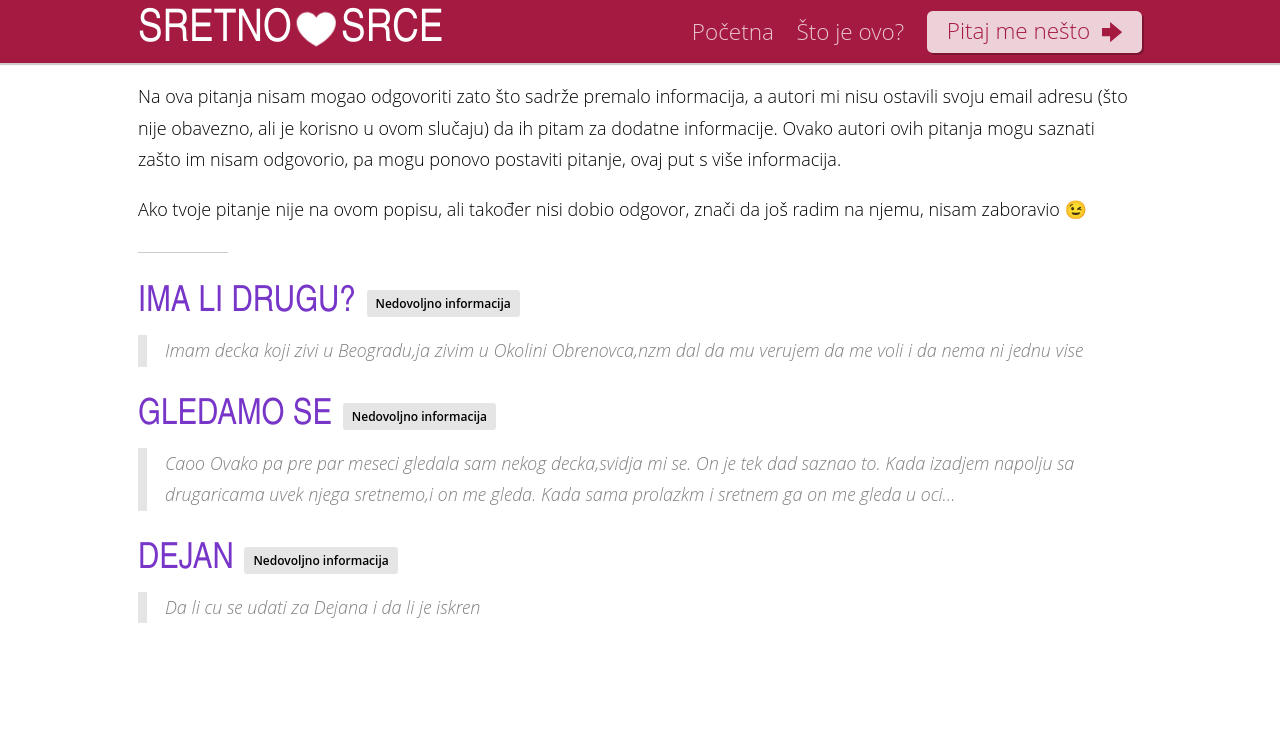
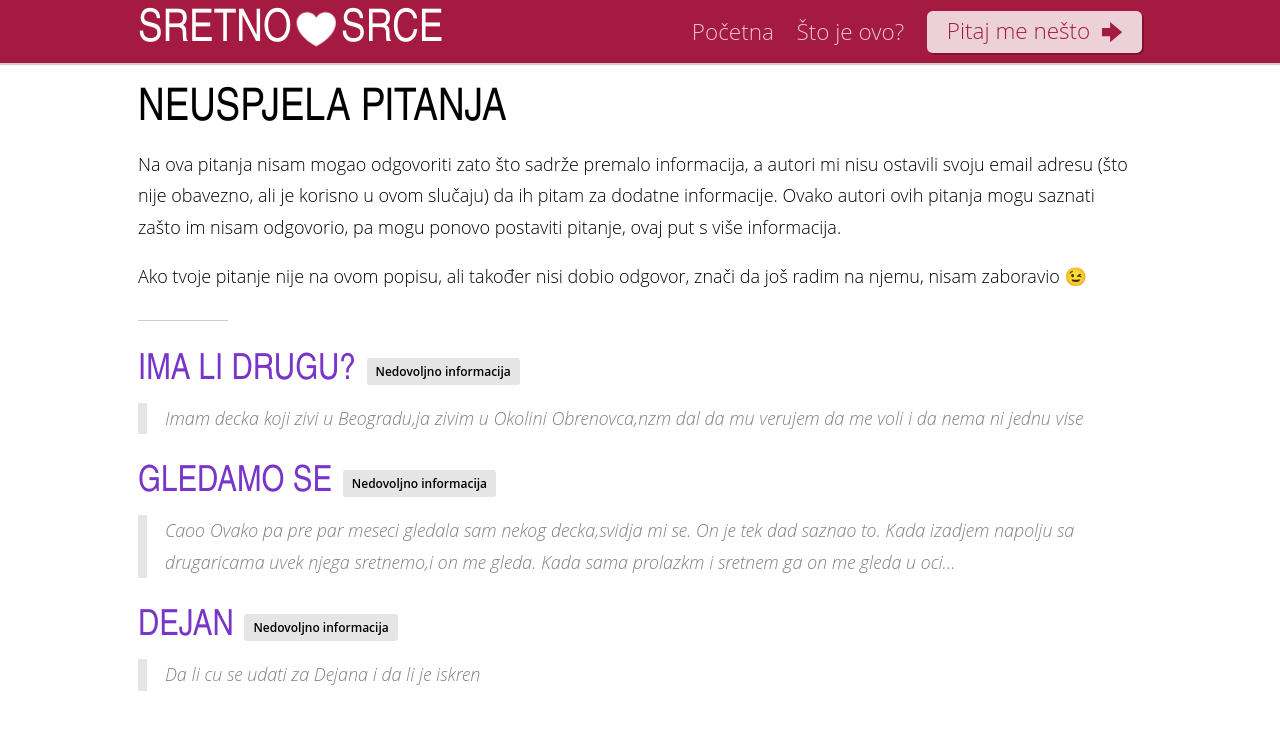
Before and after one commit to silvenon/sretnosrce, a Jekyll site: the page built from blooperi/index.html, in a window 1280 px wide. Shown: the top 730 px of the page. Built offline with Jekyll 4.4.1, drawn with Linux system fonts in a browser that asks for light colours; emoji names are drawn with the system emoji font; comment, search, counter and statistics services are not loaded.

Commit message:
Change bloopers title, what was I thinking

```diff
--- a/blooperi/index.html
+++ b/blooperi/index.html
@@ -1,10 +1,11 @@
 ---
-title: Blooperi
+title: Neuspjela pitanja
 id: bloopers
 excerpt: Na ova pitanja nisam mogao odgovoriti zato što sadrže premalo informacija, a autori mi nisu ostavili svoju email adresu (što nije obavezno, ali je korisno u ovom slučaju) da ih pitam za dodatne informacije.
 image: /og-bloopers.png
 ---
 
+<h1>Neuspjela pitanja</h1>
 <p>Na ova pitanja nisam mogao odgovoriti zato što sadrže premalo informacija, a autori mi nisu ostavili svoju email adresu (što nije obavezno, ali je korisno u ovom slučaju) da ih pitam za dodatne informacije. Ovako autori ovih pitanja mogu saznati zašto im nisam odgovorio, pa mogu ponovo postaviti pitanje, ovaj put s više informacija.</p>
 <p>Ako tvoje pitanje nije na ovom popisu, ali također nisi dobio odgovor, znači da još radim na njemu, nisam zaboravio :wink:</p>
 
```
